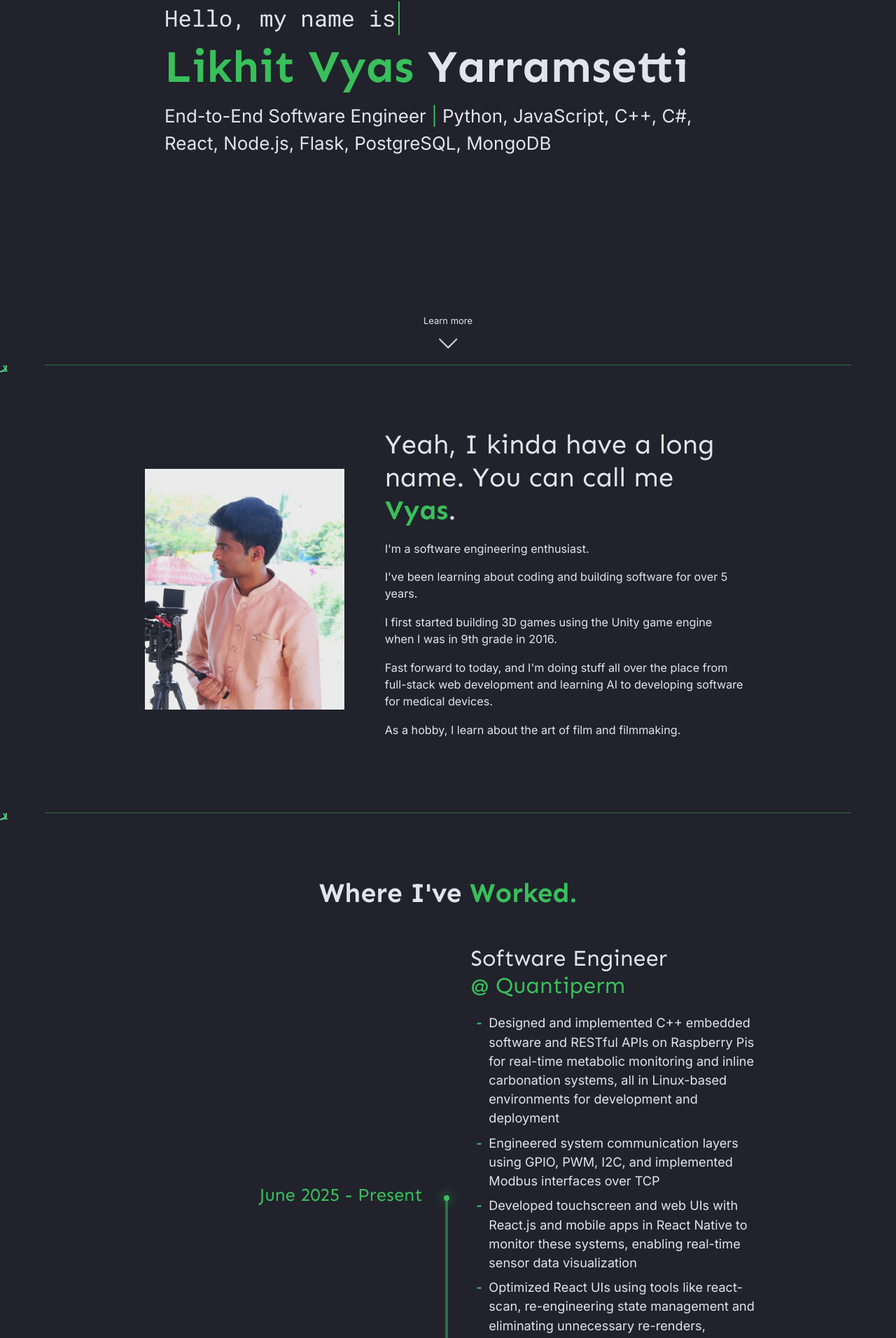
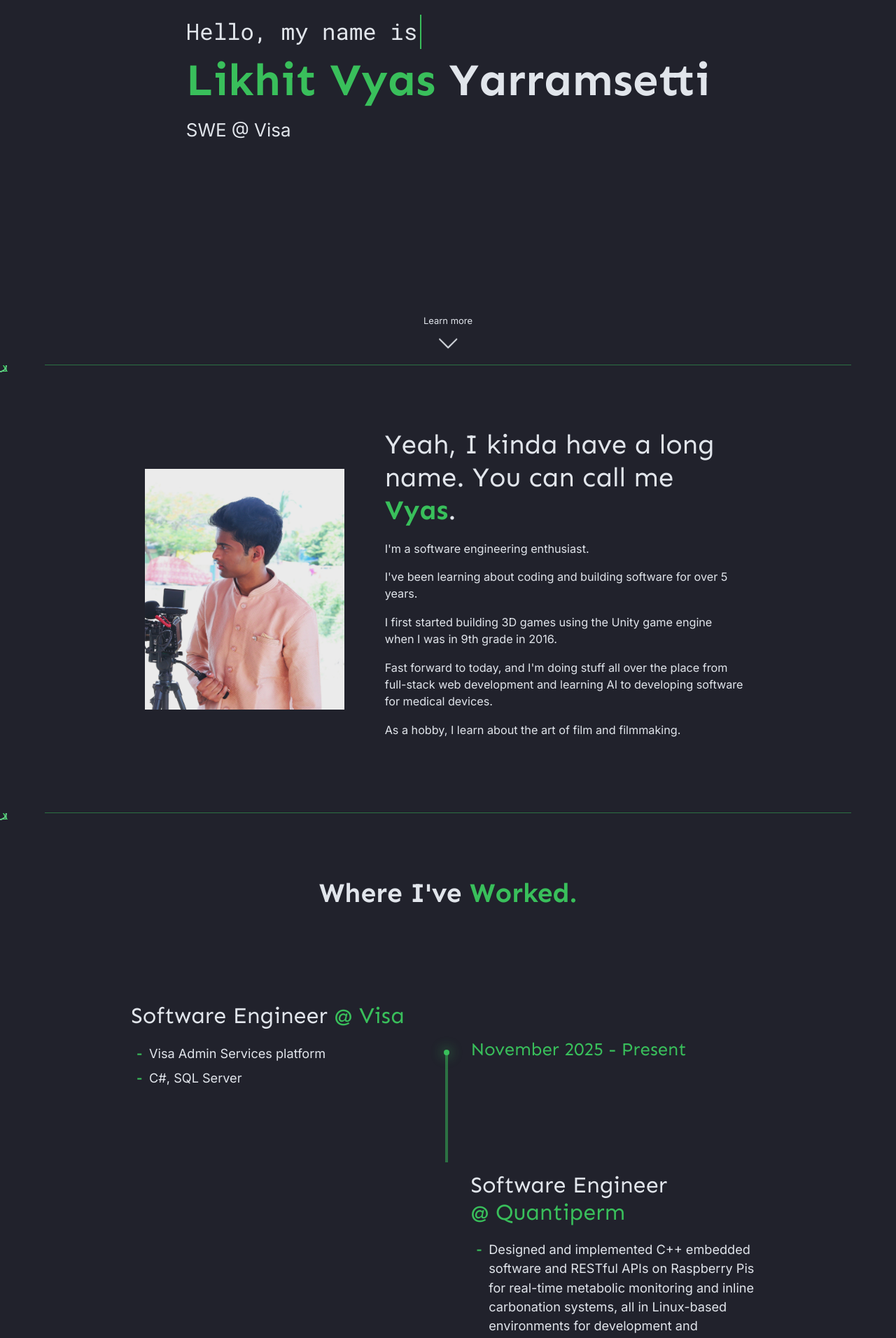
Before and after one commit to likhity/likhity-new-website, a Next.js app: page / in a window 1280 px wide. Shown: the part 282-2194 px from the top of the page at 70% size. Built offline with nearby package versions, Linux system fonts and the light colour scheme.

Commit message:
Add new position

```diff
--- a/pages/index.js
+++ b/pages/index.js
@@ -36,7 +36,7 @@ export default function Home() {
           <div className={styles.title}>
             <p className={styles.typing}>Hello, my name is</p>
             <h1 className={styles.nameTitle}><span className="accent">Likhit Vyas</span> Yarramsetti</h1>
-            <p className={styles.nameSubtitle}>End-to-End Software Engineer <span className='accent'>|</span> Python, JavaScript, C++, C#, React, Node.js, Flask, PostgreSQL, MongoDB</p>
+            <p className={styles.nameSubtitle}>SWE @ Visa</p>
           </div>
           <div className={styles.downPointer}>
             <BsChevronDown />
@@ -62,7 +62,14 @@ export default function Home() {
         <section className={styles.experience}>
           <h2 className={`mb-5 fw-bold ${styles.sentence} text-center`}>Where I've <span className="accent">Worked.</span></h2>
           <Timeline>
-            <Timeline.Right start={true} timeText="June 2025 - Present">
+            <Timeline.Left start={true} timeText="November 2025 - Present">
+              <h3 className="h1 mb-4"><span>Software Engineer</span> <span className='accent'>@ <a href="https://visa.com/">Visa</a></span></h3>
+              <ul className="accentList">
+                <li>Visa Admin Services platform</li>
+                <li>C#, SQL Server</li>
+              </ul>
+            </Timeline.Left>
+            <Timeline.Right start={true} timeText="June 2025 - November 2025">
               <h3 className="h1 mb-4"><span>Software Engineer</span> <span className='accent'>@ <a href="https://quantiperm.com/">Quantiperm</a></span></h3>
               <ul className="accentList">
                 <li>Designed and implemented C++ embedded software and RESTful APIs on Raspberry Pis for real-time metabolic monitoring and inline carbonation systems, all in Linux-based environments for development and deployment</li>
```
Also changed, not shown: 1 other file (tests, documents, lock files or other folders).
